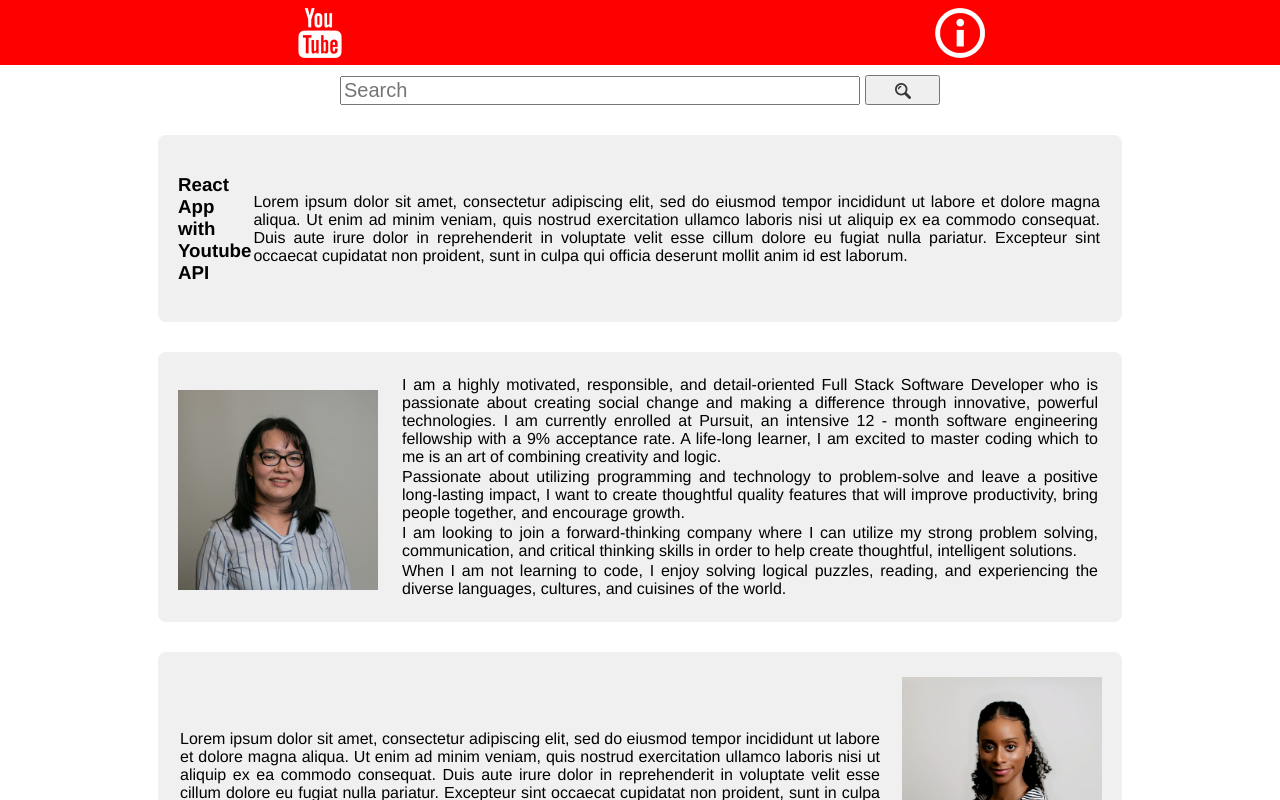
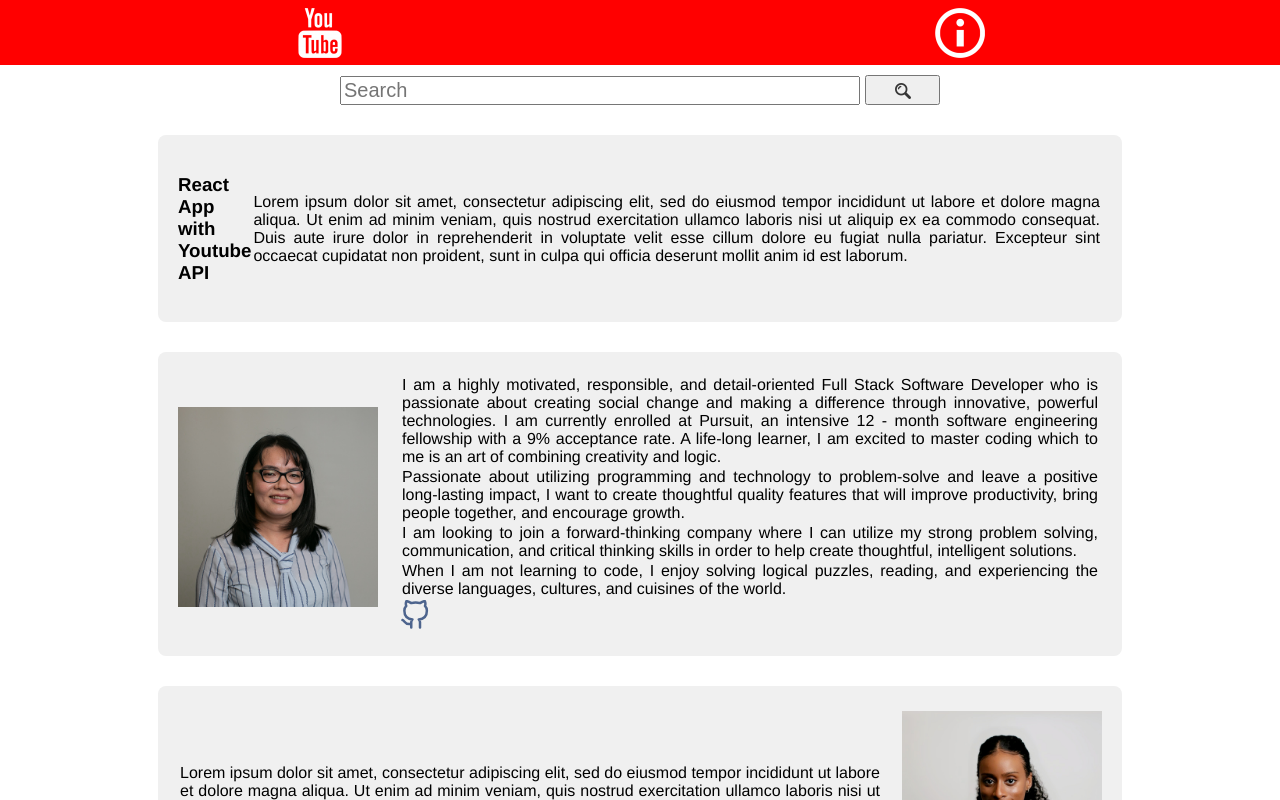
Before and after one commit to teyannaearle/youtube_react_application, a React (Create React App) app: page /about in a window 1280 px wide. Shown: the top 800 px of the page. Built offline with nearby package versions, Linux system fonts and the light colour scheme; no server answers.

Commit message:
github link

```diff
--- a/src/Components/About.css
+++ b/src/Components/About.css
@@ -46,3 +46,15 @@
     padding-bottom: 5px;
   }
 }
+
+
+svg {
+  position: center;
+  width: 30px;
+  color: #4d648d;
+}
+svg:hover {
+  transform: scale(1.2);
+  color: #283655;
+
+}
--- a/src/Components/About.js
+++ b/src/Components/About.js
@@ -54,6 +54,21 @@
             reading, and experiencing the diverse languages, cultures, and
             cuisines of the world.
           </p>
+          <a href="https://github.com/angelinaebreo"><svg
+                  xmlns="http://www.w3.org/2000/svg"
+                  role="img"
+                  viewBox="0 0 24 24"
+                  fill="none"
+                  stroke="currentColor"
+                  stroke-width="2"
+                  stroke-linecap="round"
+                  stroke-linejoin="round"
+                  class=""
+                >
+                  <path
+                    d="M9 19c-5 1.5-5-2.5-7-3m14 6v-3.87a3.37 3.37 0 0 0-.94-2.61c3.14-.35 6.44-1.54 6.44-7A5.44 5.44 0 0 0 20 4.77 5.07 5.07 0 0 0 19.91 1S18.73.65 16 2.48a13.38 13.38 0 0 0-7 0C6.27.65 5.09 1 5.09 1A5.07 5.07 0 0 0 5 4.77a5.44 5.44 0 0 0-1.5 3.78c0 5.42 3.3 6.61 6.44 7A3.37 3.37 0 0 0 9 18.13V22"
+                  ></path>
+                </svg></a>
         </p>
       </div>
       <div className="about Teyanna">
```
